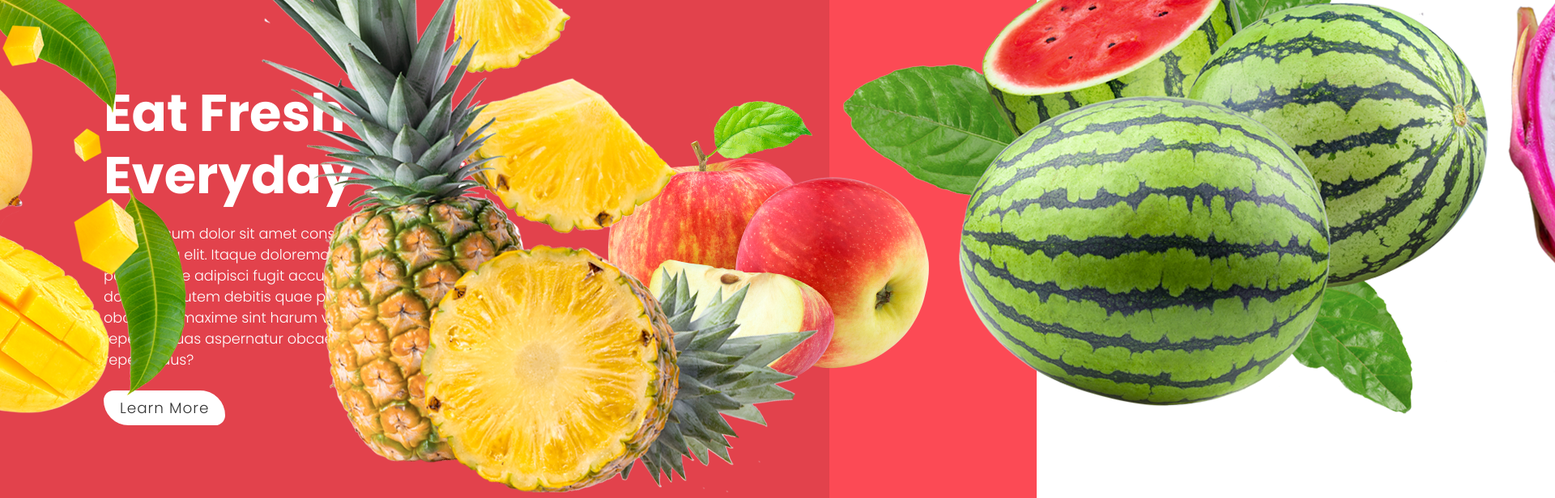
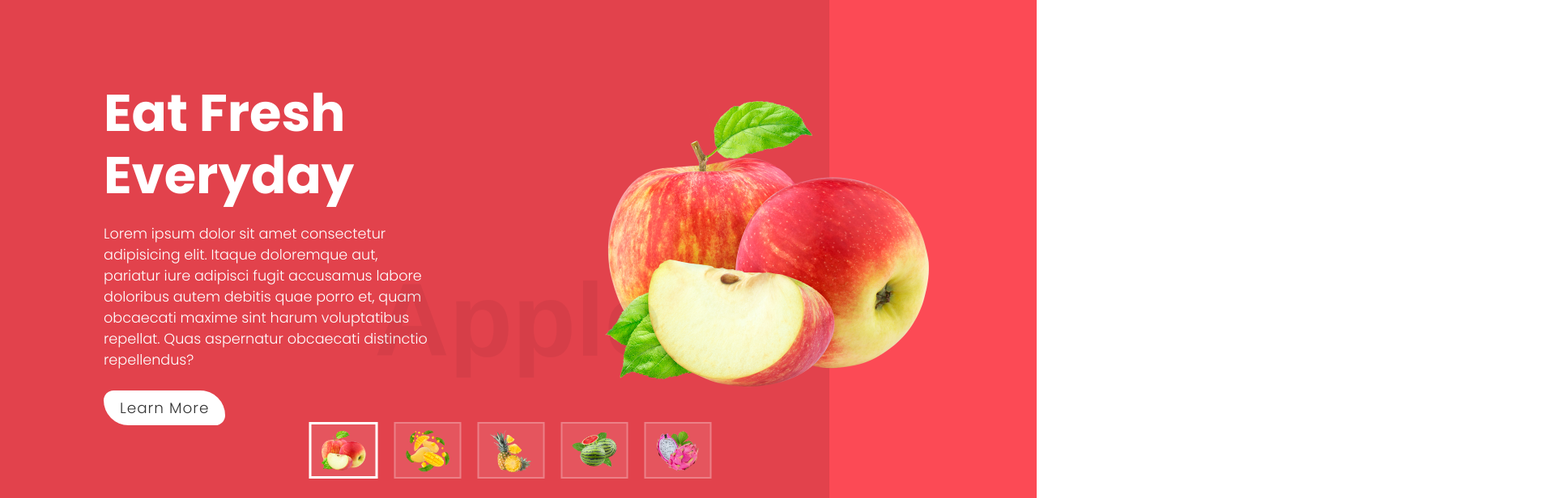
Before and after one commit to ycwhencpp/foodzey, a plain HTML site: page index.html in a window 1280 px wide. Shown: the part 184-800 px from the top of the page at 81% size, 1920 px wide, since content can reach past the window. Drawn offline with Linux system fonts and the light colour scheme.

Commit message:
added functionality to magicbox

```diff
--- a/index.html
+++ b/index.html
@@ -33,10 +33,12 @@
            <div class="imgbx">
                <img src="images/apple.png" alt="apple">
            </div>
+
        </div>
+
        <div class="magicbox">
            <ul>
-               <li data-text="Apple"><img src="images/apple.png" alt=""></li>
+               <li data-text="Apple" class="active"><img src="images/apple.png" alt=""></li>
                <li data-text="Mango"><img src="images/mango.png" alt=""></li>
                <li data-text="PineApple"><img src="images/pineApple.png" alt=""></li>
                <li data-text="Watermelon"><img src="images/watermelon.png" alt=""></li>
@@ -45,4 +47,5 @@
        </div>
    </section>
 </body>
+<script src="main.js"></script>
 </html>
--- a/main.js
+++ b/main.js
@@ -0,0 +1,16 @@
+// adding active classses to the thumbnails of magicbox
+
+let thumbnails= document.querySelectorAll(".magicbox ul li");
+let content =document.querySelector(".content-name");
+for(let i=0;i<thumbnails.length;i++){
+
+    thumbnails[i].addEventListener("click", ()=>{
+        //for adding check class to each elemnt
+        for(let j=0;j<thumbnails.length;j++){
+            thumbnails[j].className="check";
+        }
+        // for adding active check class for clicked element
+        thumbnails[i].className="check active";
+    });
+
+}
--- a/style.css
+++ b/style.css
@@ -122,7 +122,40 @@ font-size:1.10rem;
 }
 .magicbox{
     position:absolute;
-    bottom:0;
+    bottom:3%;
     left:50%;
     transform: translateX(-50%);
 }
+
+
+.magicbox ul li{
+    margin-right:20px;
+    padding:.5rem .75rem;
+    border:2px solid rgba(255,255,255,0.25);
+    list-style:none;
+    cursor:pointer;
+    background:rgba(255,255,255,0.1);
+    transition:0.5s ease;
+    height:70px;
+    transition: all 0.5s ease;
+}
+.magicbox ul li img{
+    width:55px;
+}
+.magicbox ul li.active{
+border:3px solid rgba(255,255,255,1);
+
+}
+.magicbox ul li.active::before{
+    content:attr(data-text);
+    position:absolute;
+    top:-200px;
+    left:50%;
+    transform: translateX(-50%);
+    font-size:8em;
+    white-space: nowrap;
+    font-family: Arial, Helvetica, sans-serif;
+    color:rgba(0,0,0,0.05);
+    font-weight: 700;
+    pointer-events: none;
+}
```
